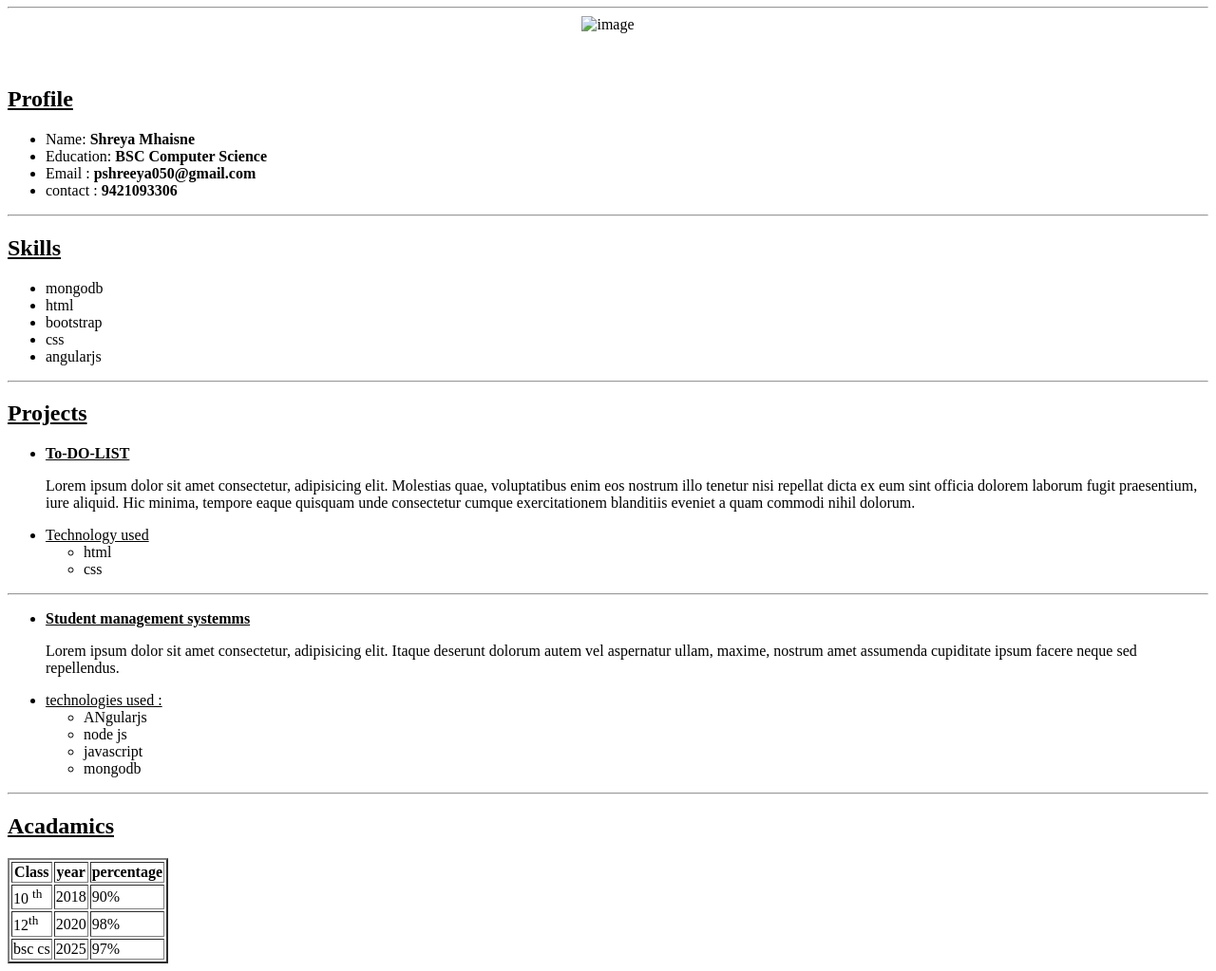
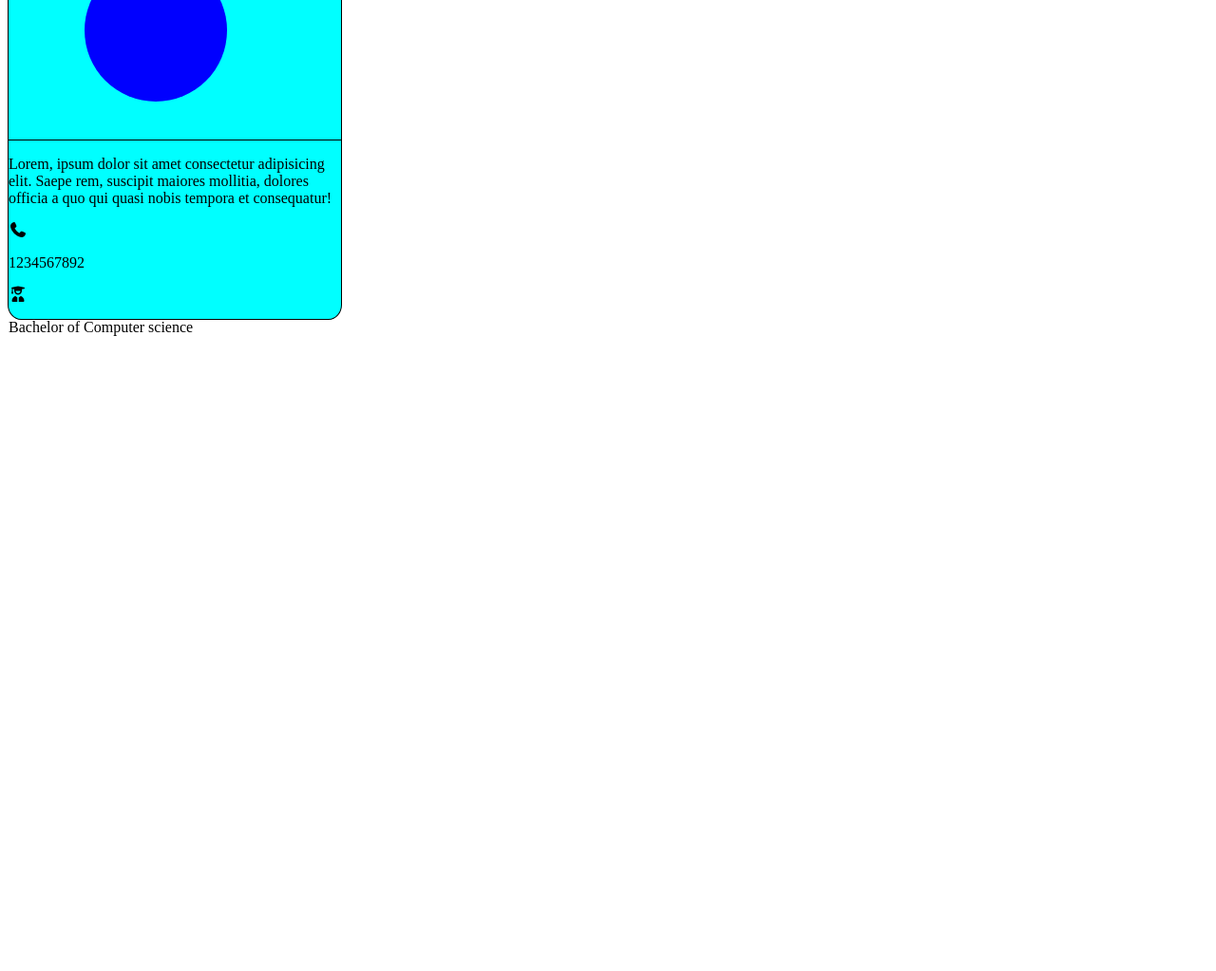
Before and after one commit to ShreyaMhaisne/Html, a plain HTML site: page portfolio.html in a window 1280 px wide. Shown: the part 73-1096 px from the top of the page at 95% size. After the commit the page ends 800 px from the top, so only its background shows below. Drawn offline with Linux system fonts and the light colour scheme.

Commit message:
Add files via upload

```diff
--- /dev/null
+++ b/insta.css
@@ -0,0 +1,83 @@
+
+    .box1{
+        margin-top: 100px;
+        margin-left: 550px;
+        height:420px;
+        width: 300px;
+        border: 1px solid;
+        border-radius: 5px;
+        border-color: rgb(236, 234, 234);
+    }
+
+    .box2{
+        margin-top: 30px;
+        margin-left: 50px;
+        height: 300px;
+        width: 200px;
+        border: 1px solid;
+        border-radius: 5px;
+        border-color: rgb(211, 209, 209);
+    }
+    .box2 h1{
+        font-family:cursive;
+         padding-left: 24px;
+        font-size: x-large;
+    }
+
+
+    .box2 h6{
+        color: rgb(79, 78, 78);
+        margin-left: 20px;
+    }
+    input{
+        margin-left: 15px;
+    }
+
+    button{
+        background-color: rgb(66, 172, 244);
+        padding-right: 65px;
+        padding-left: 65px;
+        margin-left: 18px;
+    }
+
+    /* i{
+        color: rgb(29, 162, 250);
+        margin-left: 20px;
+    } */
+
+    h4{
+        padding-left: 30px;
+        margin-top: 35px;
+        color: rgb(11, 27, 196);
+    }
+
+    #for{
+        font-size: smaller;
+        margin-bottom: 0px;
+        margin-top: -10px;
+        margin-left: 25px;
+        padding-bottom: 0;
+    }
+
+    .box3{
+        margin-top: 10px;
+        margin-left: 50px;
+        height:60px;
+        width: 200px;
+        border-radius: 5px;
+        border:1px solid;
+        border-color: rgb(175, 176, 176);
+    }
+
+     h5{
+        margin: 0;
+        padding-top: 7px;
+        padding-left: 35px;
+     }
+
+    p{
+        color:rgb(11, 27, 196);
+        margin-top: 5px;
+        padding-top: 0;
+        padding-left: 70px;
+    }
--- a/portfolio.html
+++ b/portfolio.html
@@ -1,79 +1,54 @@
 <!DOCTYPE html>
 <html lang="en">
 <head>
+    <meta charset="UTF-8">
+    <meta name="viewport" content="width=device-width, initial-scale=1.0">
+    <link rel="stylesheet" href="./fontawesome-free-6.7.2-web/fontawesome-free-6.7.2-web/css/all.min.css">
     <title>Portfolio</title>
+    <style>
+      .port{
+        height: 400px;
+        width: 350px;
+        border: 1px solid black;
+        border-radius: 4% ;
+        background-color: aqua;
+      }
+      .photo{
+        height: 150px;
+        width: 150px;
+        background-color: blue;
+        border-radius: 50%;
+        margin-left: 80px;
+        margin-top: 40px;
+      }
+      .div1{
+        padding: 0%;
+        margin-top: -5.5%;
+        height: 190px;
+        width: 100%;
+        border-bottom: 1px solid black;
+      }
+    </style>
 </head>
 <body>
-    <center><h1>MY RESUME</h1></center>
-    <hr>
- <center><img src="download.jpg" alt="image" style="height: 200px; width: 200px;"></center>
- <br><br>
- <h2><u>Profile</u></h2>
- <ul><li>Name: <b> Shreya Mhaisne </b></li>
- <li>Education: <b> BSC Computer Science </b></li>
- <li>Email : <b> pshreeya050@gmail.com </b></li>
- <li>contact : <b> 9421093306 </b></li>
- </ul>
- <hr>
+    <div class="port">
+        <div class="div1">
+      <div class="photo"></div>
+      </div>
+      <div class="content">
+        <p class="sen">Lorem, ipsum dolor sit amet consectetur adipisicing elit.
+            Saepe rem, suscipit maiores mollitia,
+             dolores officia a quo qui quasi nobis tempora et consequatur!</p>
+      </div>
 
- <h2><u>Skills</u></h2>
- <ul>
-    <li>mongodb</li>
-    <li>html</li>
-    <li>bootstrap</li>
-    <li>css</li>
-    <li>angularjs</li>
-</ul>
-<hr>
-
-<h2><u>Projects</u></h2>
-<ul>
-    <li><u><b>To-DO-LIST</b></u></li>
-    <p>Lorem ipsum dolor sit amet consectetur, adipisicing elit. Molestias quae, voluptatibus enim eos nostrum illo tenetur nisi repellat dicta ex eum sint officia dolorem laborum fugit praesentium, iure aliquid. Hic minima, tempore eaque quisquam unde consectetur cumque exercitationem blanditiis eveniet a quam commodi nihil dolorum.</p>
-     <li><u>Technology used</u></li>
-     <ul>
-        <li>html</li>
-        <li>css</li>
-     </ul>
-</ul>
-<hr>
-
-<ul>
-    <li><u><b>Student management systemms</b></u></li>
-    <p>Lorem ipsum dolor sit amet consectetur, adipisicing elit. Itaque deserunt dolorum autem vel aspernatur ullam, maxime, nostrum amet assumenda cupiditate ipsum facere neque sed repellendus.</p>
-    <li><u>technologies used :</u></li>
-    <ul>
-        <li>ANgularjs</li>
-        <li>node js</li>
-        <li>javascript</li>
-        <li>mongodb</li>
-    </ul>
-</ul>
-<hr>
-<h2>
-    <u>Acadamics</u>
-</h2>
-<table border="2px">
-    <tr>
-        <th>Class </th>
-        <th>year </th>
-        <th>percentage</th>
-    </tr>
-    <tr>
-        <td>10 <sup>th</sup></td>
-        <td>2018</td>
-        <td>90%</td>
-    </tr>
-    <tr>
-        <td>12<sup>th</sup></td>
-        <td>2020</td>
-        <td>98%</td>
-    </tr>
-    <tr>
-        <td>bsc cs</td>
-        <td>2025</td>
-        <td>97%</td>
-    </tr>
-</table>
+      <div class="contact">
+        <i class="fa-solid fa-phone"></i>
+        <p>1234567892</p>
+      </div>
+      <div class="degree">
+        <i class="fa-solid fa-user-graduate"></i>
+        <p class="degree">Bachelor of Computer science</p>
+      </div>
+    </div>
 </body>
 </html>
--- a/style.css
+++ b/style.css
@@ -1,4 +1,47 @@
-/* external css */
-.class1{
-    background-color: rgb(72, 32, 3);
+body{
+    height: 0;
+    width: 0;
 }
+#container{
+height: 460px;
+width: 350px;
+padding-top: 5px;
+margin-top: 130px;
+margin-left: 500px;
+border-radius: 10px;
+border: 1px solid rgb(156, 154, 154);
+box-shadow: -2px -2px 2px white;
+background-color: black;
+}
+#dis{
+height: 70px;
+width: 330px;
+border-radius: 10px;
+box-shadow: none;
+border:none;
+color: white;
+margin-left: 0;
+font-size:xx-large ;
+text-align: right;
+background-color: black;
+}
+input{
+margin-top: 12px ;
+margin-left: 20px;
+height: 60px;
+width: 60px;
+font-size: larger;
+border-radius: 40px;
+color: white;
+box-shadow: -2px -1px 2px rgb(108, 108, 108);
+background-color: black;
+}
+#ty{
+    width: 150px;
+    box-shadow: none;
+    border: none;
+    background-color: rgb(21, 198, 35);
+}
+.operator{
+    color: green;
+}
```
Also changed, not shown: insta_login.html (added, +46 -0 lines).
